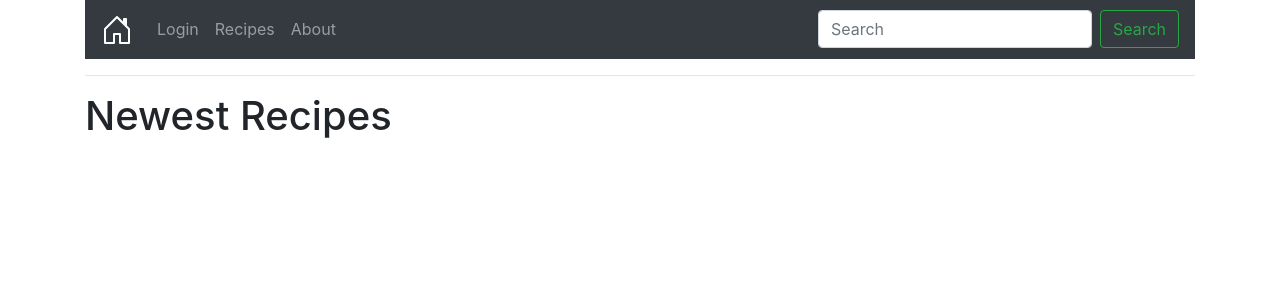
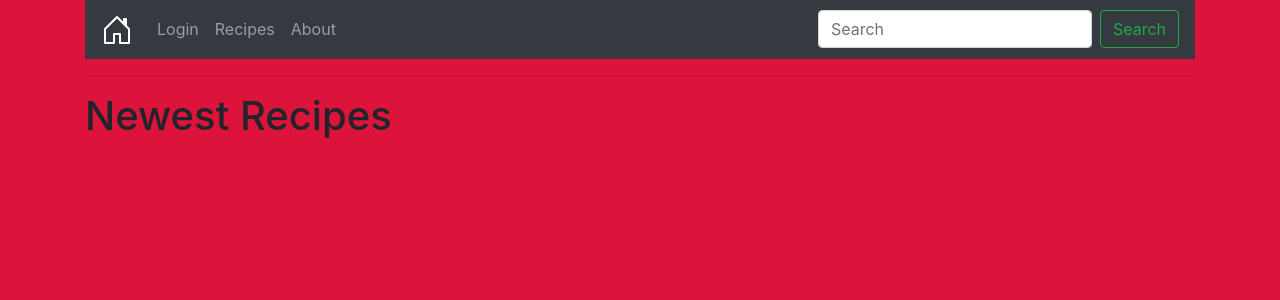
Before and after one commit to bcarr1321/recipe_db, a Flask app: page / in a window 1280 px wide. Shown: the top 300 px of the page. Run offline with Flask 2, Linux system fonts and the light colour scheme; data that the repository does not hold is empty; some libraries are stand-ins or nearby versions.

Commit message:
page color

```diff
--- a/static/css/stylesheet.css
+++ b/static/css/stylesheet.css
@@ -2,3 +2,6 @@ label.print{
   font-style: italic;
   font-weight: bold;
 }
+body {
+  background-color: crimson;
+}
--- a/templates/print-recipe.html
+++ b/templates/print-recipe.html
@@ -26,11 +26,6 @@
     <p> {{ loop.index }}.  {{ step }} </p>
     {% endfor %}
 </div>
-
-<div class="form-group">
-    <label class="print" for="notes"> Notes: </label>
-    {{ recipe['notes'] }}
-</div>
 <hr>
 <div class="form-group"> <label> Recipe owner: </label>
     <p style="display:inline;">{{ recipe['recipe_owner'] }}</p>
```
